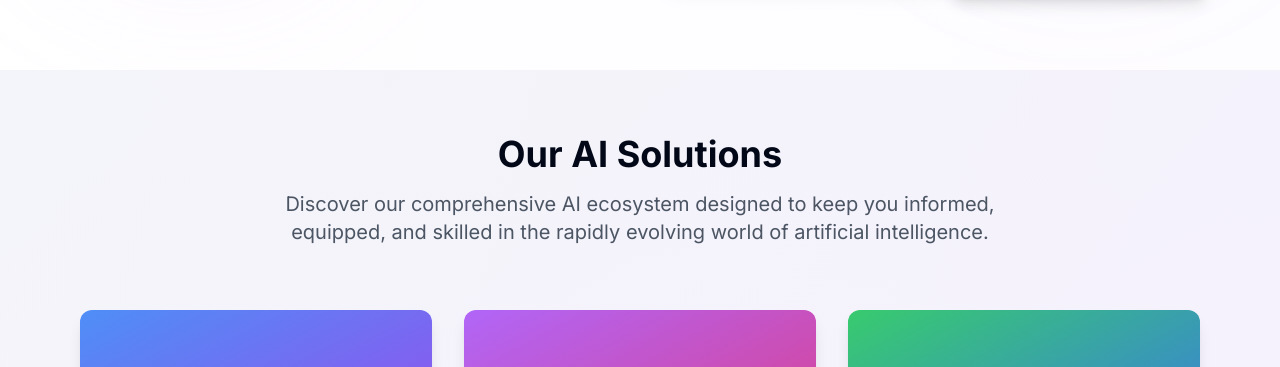
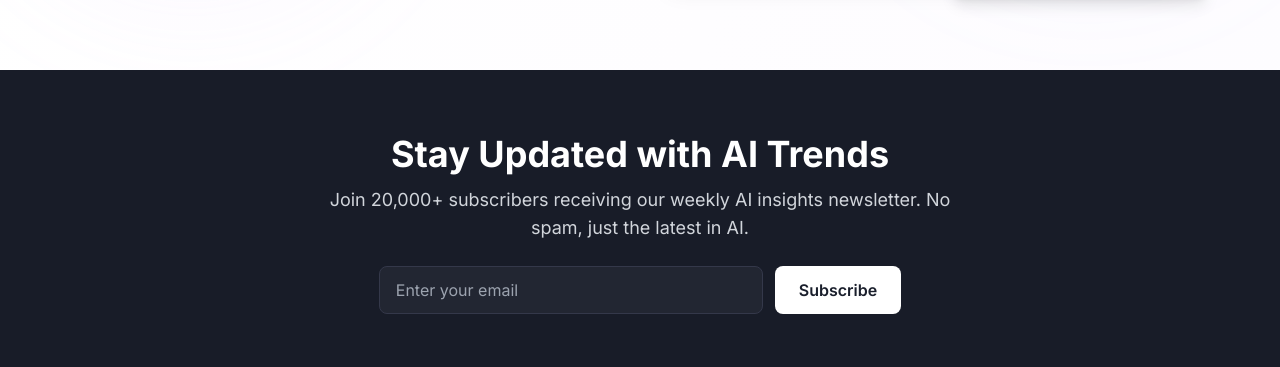
Before and after one commit to namangoyal3/ai-daily-digest-nexus, a React (Vite) app: page / in a window 1280 px wide. Shown: the part 584-951 px from the top of the page. Built offline with nearby package versions, Linux system fonts and the light colour scheme.

Commit message:
feat: Add subscription form and modal
Move the subscription form to the top of the homepage and implement a modal with a celebration lottie animation upon successful subscription.

```diff
--- /dev/null
+++ b/src/components/NewHomepageSubscribeSection.tsx
@@ -0,0 +1,102 @@
+
+import { useRef, useState } from "react";
+import { Dialog, DialogContent } from "@/components/ui/dialog";
+import Lottie from "lottie-react";
+import confettiPopper from "/lovable-uploads/fc69bfdc-de2c-4160-8c32-bb094a4cb0ed.png"; // Placeholder - replace with Lottie JSON
+
+export default function NewHomepageSubscribeSection() {
+  const [email, setEmail] = useState("");
+  const [submitting, setSubmitting] = useState(false);
+  const [modalOpen, setModalOpen] = useState(false);
+  const [error, setError] = useState("");
+
+  // For accessibility on close
+  const inputRef = useRef<HTMLInputElement>(null);
+
+  const validateEmail = (val: string) =>
+    /^[^\s@]+@[^\s@]+\.[^\s@]+$/.test(val);
+
+  const handleSubmit = async (e: React.FormEvent) => {
+    e.preventDefault();
+    setError("");
+    if (!validateEmail(email)) {
+      setError("Please enter a valid email address");
+      return;
+    }
+    setSubmitting(true);
+    try {
+      // Replace URL below with real backend endpoint
+      await fetch("/api/subscribe", {
+        method: "POST",
+        headers: { "Content-Type": "application/json" },
+        body: JSON.stringify({ email }),
+      });
+      setModalOpen(true);
+      setEmail("");
+      inputRef.current?.blur();
+    } catch (err) {
+      setError("Failed to subscribe. Please try again!");
+    } finally {
+      setSubmitting(false);
+    }
+  };
+
+  return (
+    <section className="w-full bg-[#181C28] py-12 md:py-16 px-2">
+      <div className="max-w-2xl mx-auto text-center">
+        <h2 className="text-3xl md:text-4xl font-bold text-white mb-3">
+          Stay Updated with AI Trends
+        </h2>
+        <p className="text-lg mb-6 text-gray-300">
+          Join 20,000+ subscribers receiving our weekly AI insights newsletter.
+          No spam, just the latest in AI.
+        </p>
+        <form
+          className="flex flex-col sm:flex-row items-center gap-3 justify-center"
+          onSubmit={handleSubmit}
+        >
+          <input
+            ref={inputRef}
+            type="email"
+            value={email}
+            onChange={e => setEmail(e.target.value)}
+            placeholder="Enter your email"
+            className="w-full sm:w-96 h-12 px-4 rounded-lg bg-[#222632] border border-[#34384a] text-white placeholder:text-gray-400 focus:outline-none focus:ring-2 focus:ring-[#9b87f5] text-base"
+            disabled={submitting}
+            autoComplete="email"
+          />
+          <button
+            type="submit"
+            className="h-12 min-w-[120px] font-semibold px-6 rounded-lg bg-[#fff] text-[#1A1F2C] hover:bg-[#9b87f5] hover:text-white transition disabled:opacity-50 disabled:cursor-not-allowed"
+            disabled={submitting}
+          >
+            {submitting ? "Subscribing..." : "Subscribe"}
+          </button>
+        </form>
+        {error && (
+          <div className="text-red-400 text-sm mt-2">{error}</div>
+        )}
+      </div>
+      <Dialog open={modalOpen} onOpenChange={setModalOpen}>
+        <DialogContent className="max-w-md bg-white rounded-2xl text-center p-8 shadow-xl">
+          <div className="flex justify-center mb-2">
+            <div className="w-36 h-36 mx-auto flex items-center justify-center">
+              {/* This should be a Lottie animation JSON (confetti popper) */}
+              <img src={confettiPopper} alt="Confetti Celebration" className="w-32 h-32 object-contain mx-auto" />
+            </div>
+          </div>
+          <h3 className="text-2xl font-bold text-[#1A1F2C] mb-2">Subscribed!</h3>
+          <p className="text-gray-700 mb-6">
+            🎉 Welcome to AI-Digest. You'll receive the latest AI insights in your inbox!
+          </p>
+          <button
+            className="bg-[#1A1F2C] text-white px-6 py-2 rounded-lg font-semibold hover:bg-[#4428a6] transition"
+            onClick={() => setModalOpen(false)}
+          >
+            Close
+          </button>
+        </DialogContent>
+      </Dialog>
+    </section>
+  );
+}
--- a/src/pages/ParentLanding.tsx
+++ b/src/pages/ParentLanding.tsx
@@ -9,6 +9,7 @@ import { Button } from "@/components/ui/button";
 import { Card, CardContent, CardDescription, CardFooter, CardHeader, CardTitle } from "@/components/ui/card";
 import Footer from "@/components/Footer";
 import Header from "@/components/Header";
+import NewHomepageSubscribeSection from "@/components/NewHomepageSubscribeSection";
 
 export default function ParentLanding() {
   return (
@@ -97,6 +98,9 @@ export default function ParentLanding() {
             </div>
           </div>
         </section>
+
+        {/* New Subscribe Section */}
+        <NewHomepageSubscribeSection />
 
         {/* Products Section */}
         <section className="py-16 bg-gradient-to-br from-aiblue/5 to-aipurple/5">
```
Also changed, not shown: public/lovable-uploads/fc69bfdc-de2c-4160-8c32-bb094a4cb0ed.png (added).
